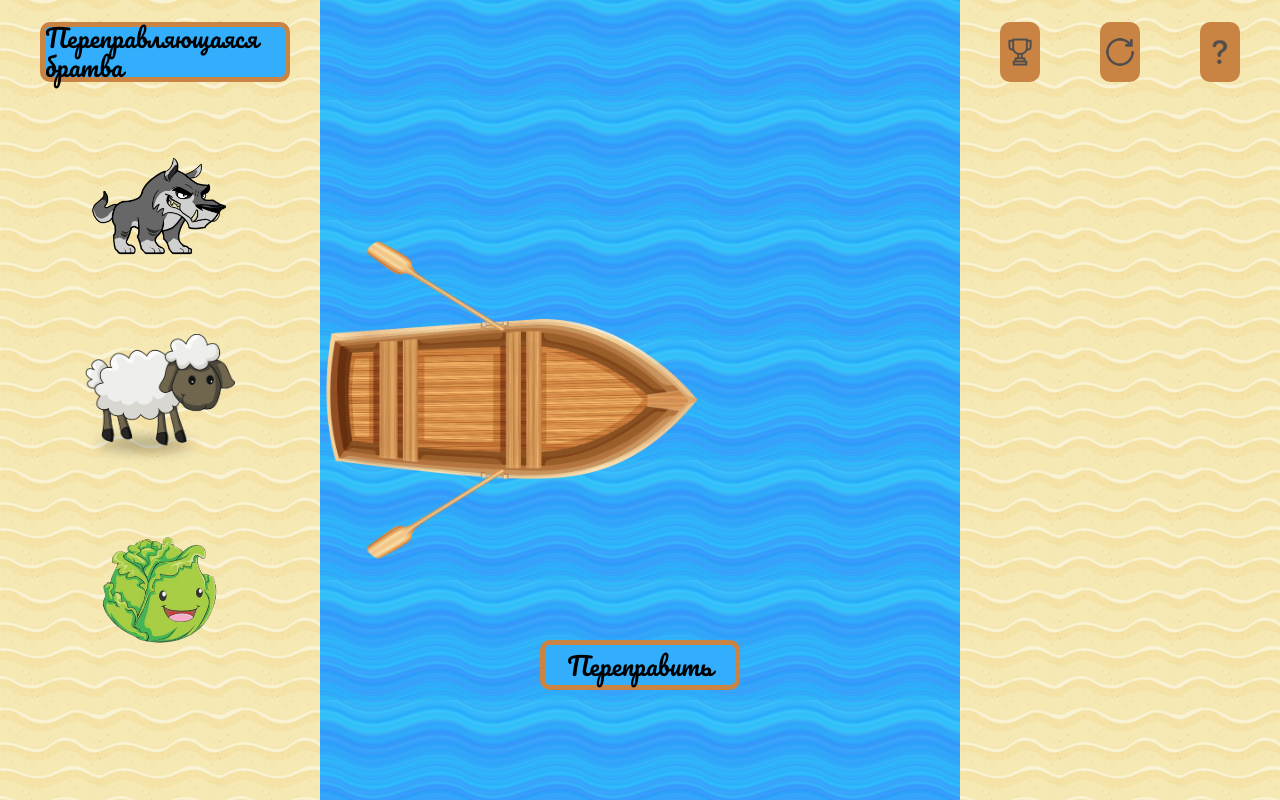
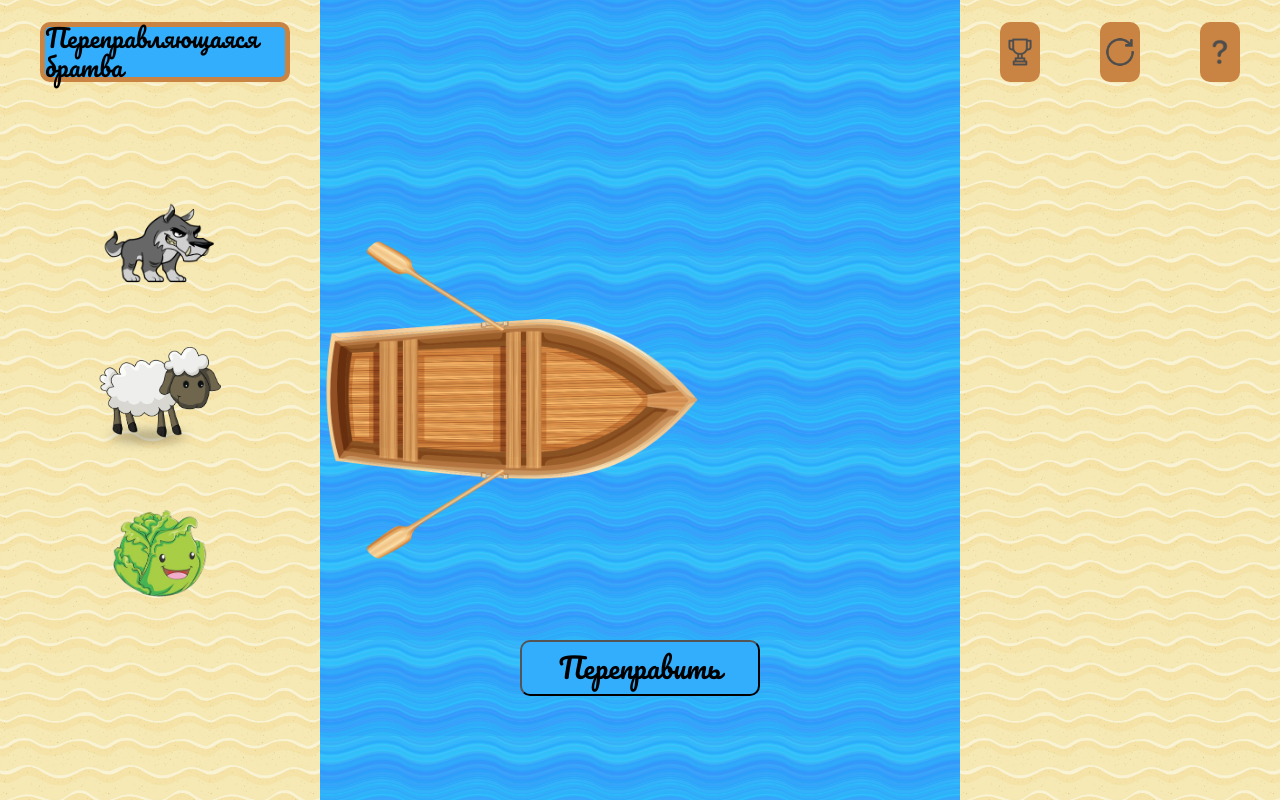
Before and after one commit to XenoQQ/WolfAmogus, a React (Create React App) app: page / in a window 1280 px wide. Built offline with nearby package versions, Linux system fonts and the light colour scheme.

Commit message:
modified:   src/components/mainframe.js 	modified:   src/components/popups.js 	modified:   src/state/atoms.js

```diff
--- a/src/components/mainframe.js
+++ b/src/components/mainframe.js
@@ -1,12 +1,16 @@
 ///Utility modules
-import React, { useState, useCallback, useEffect } from "react";
+import React, { useState, useEffect } from "react";
 import styled from "styled-components";
 import { useRecoilState } from "recoil";
 import {
     fieldsState,
     currentFieldState,
     currentItemState,
+    currentMainframeState,
 } from "../state/atoms";
+///Components
+import Toolbar from "./toolbar";
+import Popups from "./popups";
 ///Assets
 import Sand from "../assets/sand.jpg";
 import Water from "../assets/water.png";
@@ -14,7 +18,6 @@ import Sheep from "../assets/amogus.png";
 import Wolf from "../assets/auf.png";
 import Letucce from "../assets/lettuce.png";
 import Ship from "../assets/ship.png";
-import Toolbar from "./toolbar";
 
 //////////////////////////////////////////[Styles section]//////////////////////////////////////////
 
@@ -43,8 +46,8 @@ const Field = styled.div`
                 : `none`},
         ${(props) =>
             props.title === "Река"
-                ? `center/120px url(${Water})`
-                : `center/120px url(${Sand})`};
+                ? `center/15% url(${Water})`
+                : `center/32% url(${Sand})`};
 
     align-items: center;
     justify-content: ${(props) => (props.title === "Река" ? `none` : "center")};
@@ -55,18 +58,19 @@ const Field = styled.div`
 `;
 
 const Item = styled.div`
-    width: 150px;
-    height: 150px;
+    width: ${(props) =>
+        props.className.includes("Река") ? '19%' : '38%'};
+    aspect-ratio: 1/1;
 
     background: ${(props) =>
         props.title === "Волк"
-            ? `no-repeat center/100px url(${Wolf})`
+            ? `no-repeat center url(${Wolf})`
             : props.title === "Овца"
-            ? `no-repeat center/100px url(${Sheep})`
-            : `no-repeat center/100px url(${Letucce})`};
+            ? `no-repeat center url(${Sheep})`
+            : `no-repeat center url(${Letucce})`};
     background-size: 100%;
 
-    margin: 20px;
+    margin: 5%;
 
     cursor: grab;
 
@@ -85,25 +89,23 @@ const MoveButton = styled.button`
     display: flex;
 
     position: absolute;
-    left: calc(50% - (100% / 4 - 120px) / 2);
+    left: calc(50% - (100% / 4 - 6.25%) / 2);
     top: 80vh;
 
-    width: calc(100% / 4 - 120px);
-    height: 50px;
+    width: calc(100% / 4 - 6.25%);
+    height: 7vh;
 
     font-family: "Pacifico", cursive;
-    font-size: 25px;
+    font-size: 3.5vh;
     color: black;
 
     background-color: #32aefc;
 
-    border: 5px solid #c98343;
+    border: 5  solid #c98343;
     border-radius: 10px;
 
     align-items: center;
     justify-content: center;
-
-    z-index: 100;
 
     cursor: pointer;
 `;
@@ -117,7 +119,9 @@ const Mainframe = () => {
 
     //////////[Mainframe state]///////////
 
-    const [mainframeState, setMainFrameState] = useState("onNewgame");
+    const [mainframeState, setMainFrameState] = useRecoilState(
+        currentMainframeState
+    );
 
     /*
     Possible states:
@@ -138,6 +142,7 @@ const Mainframe = () => {
     const [currentBoatStatus, setCurrentBoatStatus] = useState("onLeft");
 
     //////////////////////////////////////////[Logic section]//////////////////////////////////////////
+
     const toggleBoatStatus = () => {
         setCurrentBoatStatus((prevStatus) =>
             prevStatus === "onLeft" ? "onRight" : "onLeft"
@@ -281,20 +286,12 @@ const Mainframe = () => {
                     return f;
                 })
             );
-            /* field.items.push(currentItem);
-            const currentIndex = currentField.items.indexOf(currentItem);
-            currentField.items.splice(currentIndex, 1);
-            setFields(
-                fields.map((f) => {
-                    return f;
-                })
-            );*/
         }
     };
     return (
         <>
             <Toolbar />
-
+            <Popups />
             <MainWrapper>
                 <MoveButton
                     onClick={() => {
--- a/src/components/popups.js
+++ b/src/components/popups.js
@@ -1,8 +1,120 @@
-import { useState } from "react";
+import { useState, useEffect } from "react";
+import { useRecoilState } from "recoil";
+import styled from "styled-components";
+import { currentMainframeState } from "../state/atoms";
 
+const PopupZone = styled.div`
+    display: none;
 
+    position: absolute;
 
+    width: 100%;
+    height: 100vh;
 
-const Popups = () => {};
+    background: rgba(0, 0, 0, 0.5);
+
+    z-index: 9999;
+`;
+
+const Popup = styled.div`
+    display: flex;
+
+    position: absolute;
+    left: 20%;
+    top: 20vh;
+
+    padding: 25px;
+
+    width: 60%;
+    height: 60vh;
+
+    font-family: "Pacifico", cursive;
+
+    background-color: #32aefc;
+
+    border: 5px solid #c98343;
+    border-radius: 10px;
+
+    flex-direction: column;
+
+    justify-content: center;
+    align-items: center;
+`;
+
+const PopupTitle = styled.div`
+    display: flex;
+
+    width: calc(100% / 4);
+    height: 50px;
+    font-family: "Pacifico", cursive;
+    font-size: 25px;
+    color: black;
+
+    background-color: #32aefc;
+
+    border: 5px solid #c98343;
+    border-radius: 10px;
+
+    align-items: center;
+    justify-content: center;
+`;
+
+const PopupButton = styled.div`
+    display: flex;
+
+    width: calc(100% / 4);
+    height: 50px;
+    font-family: "Pacifico", cursive;
+    font-size: 25px;
+    color: black;
+
+    background-color: #32aefc;
+
+    border: 5px solid #c98343;
+    border-radius: 10px;
+
+    align-items: center;
+    justify-content: center;
+
+    cursor: pointer;
+`;
+
+const Popups = () => {
+    const [currentPopupText, setCurrentPopupText] = useState("");
+    const [mainframeState, setMainframeState] = useRecoilState(
+        currentMainframeState
+    );
+    /*
+    Possible states:
+    onNewGame
+    onPlay
+    onSuccess
+    onDefeat
+    onRules
+    onAchievementList
+    */
+
+    useEffect(() => {
+        let currentText =
+            mainframeState === "onNewGame"
+                ? [
+                      "Переправа",
+                      "Однажды крестьянину понадобилось перевезти через реку волка, козу и капусту. У крестьянина есть лодка, в которой может поместиться, кроме самого крестьянина, только один объект — или волк, или коза, или капуста. Если крестьянин оставит без присмотра волка с козой, то волк съест козу; если крестьянин оставит без присмотра козу с капустой, коза съест капусту. В присутствии же крестьянина «никто никого не ест». Как крестьянину перевезти на другой берег всё своё имущество в целости и сохранности?",
+                      "Играть"
+                  ]
+                : "";
+        setCurrentPopupText(currentText);
+    }, [mainframeState]);
+
+    return (
+        <PopupZone>
+            <Popup>
+                <PopupTitle>{currentPopupText[0]}</PopupTitle>
+                {currentPopupText[1]}
+                <PopupButton>{currentPopupText[2]}</PopupButton>
+            </Popup>
+        </PopupZone>
+    );
+};
 
 export default Popups;
--- a/src/state/atoms.js
+++ b/src/state/atoms.js
@@ -26,3 +26,8 @@ export const currentFieldState = atom({
     key: "currentFieldState",
     default: null,
 });
+
+export const currentMainframeState = atom({
+    key: "currentMainframeState",
+    default: "onNewGame",
+});
```
